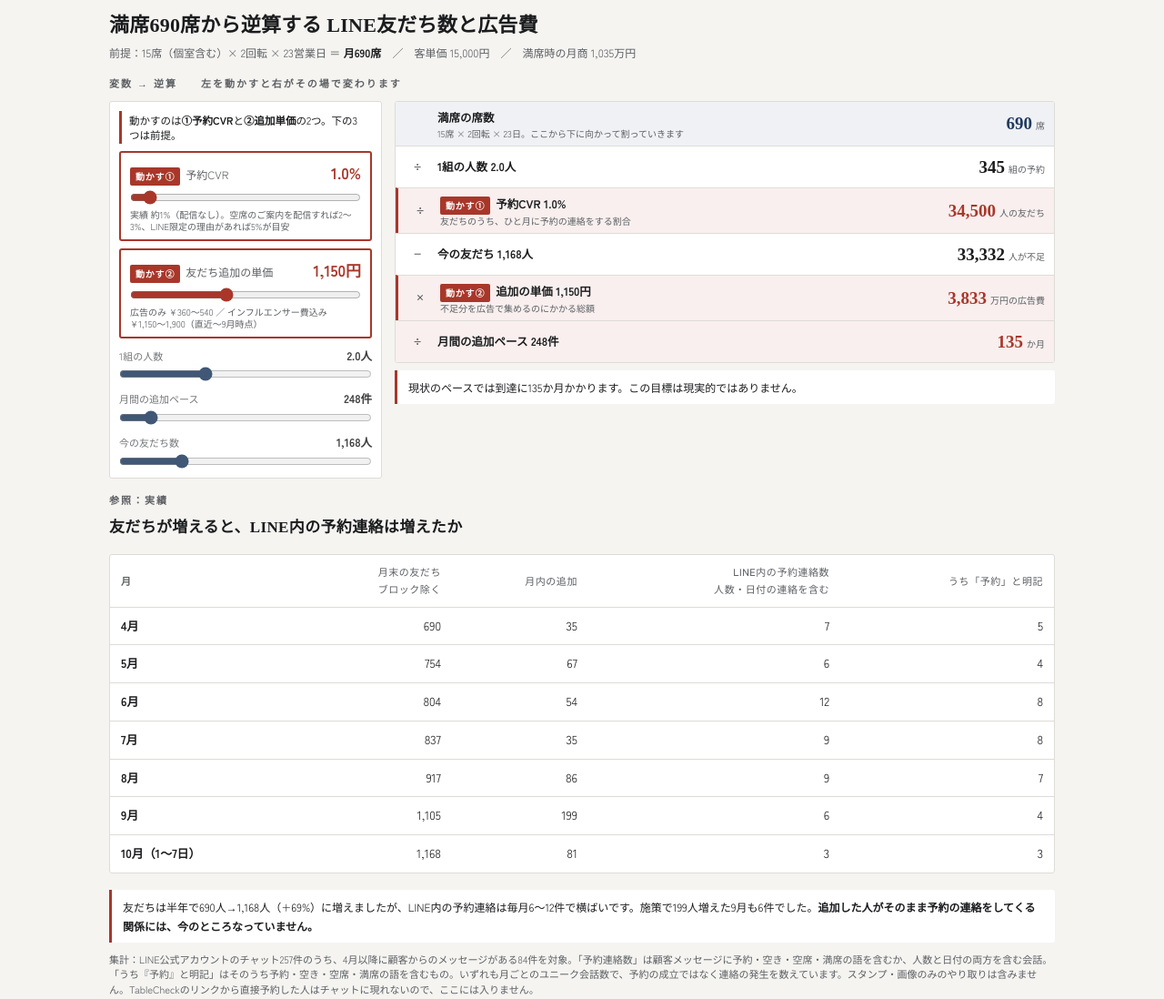
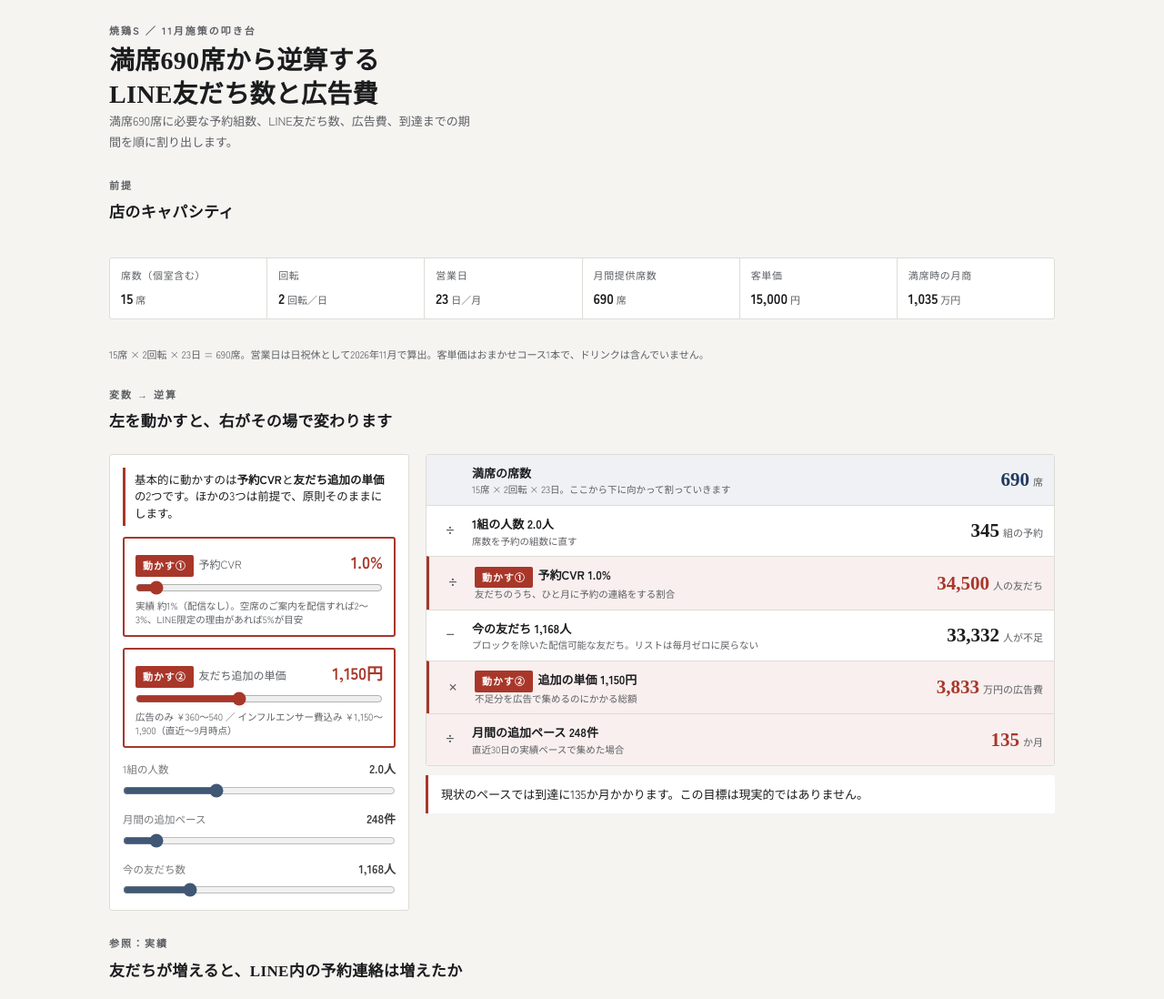
Before and after one commit to Maika-Sera/line-seat-sim, a plain HTML site: page index.html in a window 1280 px wide. Shown: the top 1098 px of the page at 91% size. Drawn offline with Linux system fonts and the light colour scheme; a web font is replaced by a local one.

Commit message:
一つ前のレイアウト（横並び版）に戻す
Co-Authored-By: Claude Fable 5.1 <noreply@anthropic.com>

```diff
--- a/index.html
+++ b/index.html
@@ -137,52 +137,37 @@ h2{font-size:17px}
 .rung .val{font-size:clamp(16px,2.4vw,21px)}
 .verdict{font-size:13px;padding:10px 14px;margin-top:10px}
 @media (max-width:760px){.sim{grid-template-columns:1fr}.ctl.sub .hint{display:block}}
-
-/* さらに詰める：ヘッダー1行・前提1行・はしごと変数を初期表示に収める */
-.wrap{gap:14px;padding-block:14px 40px}
-header.bar{display:flex;flex-direction:column;gap:4px}
-header.bar h1{font-size:clamp(17px,2.6vw,22px);line-height:1.3}
-.premise{font-size:12px;color:var(--soft);margin:0}
-.premise b{color:var(--ink)}
-.sim{gap:14px;grid-template-columns:minmax(240px,300px) 1fr}
-.sim .panel{gap:8px;padding:10px}
-.sim .panel-note{font-size:11.5px;padding:2px 8px;line-height:1.4}
-.ctl.key{padding:7px 10px}
-.ctl.key label b{font-size:17px}
-.ctl.key .hint{font-size:10px;line-height:1.35}
-.ctl.sub{gap:2px}
-.ctl.sub label{font-size:11px}
-.ctl.sub label b{font-size:12.5px}
-.ctl input[type=range]{height:16px}
-.rung{padding:6px 10px;gap:8px}
-.rung .op{font-size:15px}
-.rung .lbl b{font-size:12.5px}
-.rung .lbl small{display:none}
-.rung.key .lbl small,.rung:first-child .lbl small{display:block;font-size:10px}
-.rung .val{font-size:clamp(15px,2.1vw,19px)}
-.rung .val em{font-size:10px}
-.key-badge{font-size:10px;padding:1px 6px}
-.verdict{font-size:12px;padding:8px 12px;margin-top:8px}
-section{gap:10px}
 @media (max-width:420px){.wrap{gap:34px;padding-block:28px 48px}.rung{padding:12px 14px;gap:8px}}
 </style>
 </head>
 <body>
 <div class="wrap">
 
-<header class="bar">
-  <h1>満席690席から逆算する LINE友だち数と広告費</h1>
-  <p class="premise">前提：15席（個室含む）× 2回転 × 23営業日 ＝ <b>月690席</b>　／　客単価 15,000円　／　満席時の月商 1,035万円</p>
+<header>
+  <p class="eyebrow">焼鶏S ／ 11月施策の叩き台</p>
+  <h1>満席690席から逆算する<br>LINE友だち数と広告費</h1>
+  <p class="lede">満席690席に必要な予約組数、LINE友だち数、広告費、到達までの期間を順に割り出します。</p>
 </header>
 
-
+<section>
+  <div><p class="eyebrow">前提</p><h2>店のキャパシティ</h2></div>
+  <dl class="facts">
+    <div class="fact"><dt>席数（個室含む）</dt><dd>15<small>席</small></dd></div>
+    <div class="fact"><dt>回転</dt><dd>2<small>回転／日</small></dd></div>
+    <div class="fact"><dt>営業日</dt><dd>23<small>日／月</small></dd></div>
+    <div class="fact"><dt>月間提供席数</dt><dd>690<small>席</small></dd></div>
+    <div class="fact"><dt>客単価</dt><dd>15,000<small>円</small></dd></div>
+    <div class="fact"><dt>満席時の月商</dt><dd>1,035<small>万円</small></dd></div>
+  </dl>
+  <p class="hint">15席 × 2回転 × 23日 = 690席。営業日は日祝休として2026年11月で算出。客単価はおまかせコース1本で、ドリンクは含んでいません。</p>
+</section>
 
 <section>
-  <p class="eyebrow" style="margin:0">変数 → 逆算　　左を動かすと右がその場で変わります</p>
+  <div><p class="eyebrow">変数 → 逆算</p><h2>左を動かすと、右がその場で変わります</h2></div>
   <div class="sim">
     <div>
 <div class="panel">
-    <p class="panel-note">動かすのは<b>①予約CVR</b>と<b>②追加単価</b>の2つ。下の3つは前提。</p>
+    <p class="panel-note">基本的に動かすのは<b>予約CVR</b>と<b>友だち追加の単価</b>の2つです。ほかの3つは前提で、原則そのままにします。</p>
     <div class="ctl key">
       <label for="cvr"><span><span class="key-badge">動かす①</span>予約CVR</span> <b id="cvrV">1.0%</b></label>
       <input type="range" id="cvr" min="0.1" max="15" step="0.1" value="1">
```
